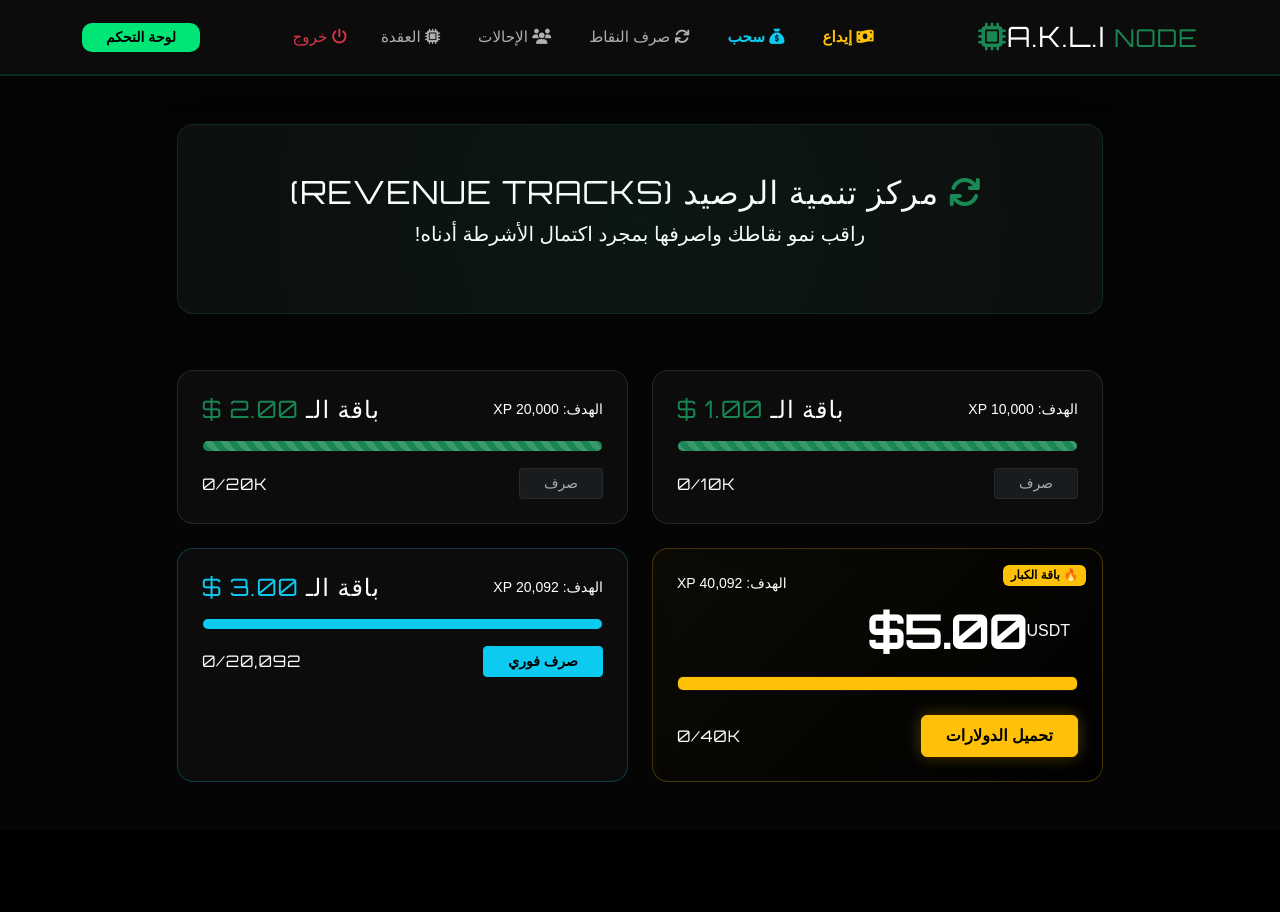
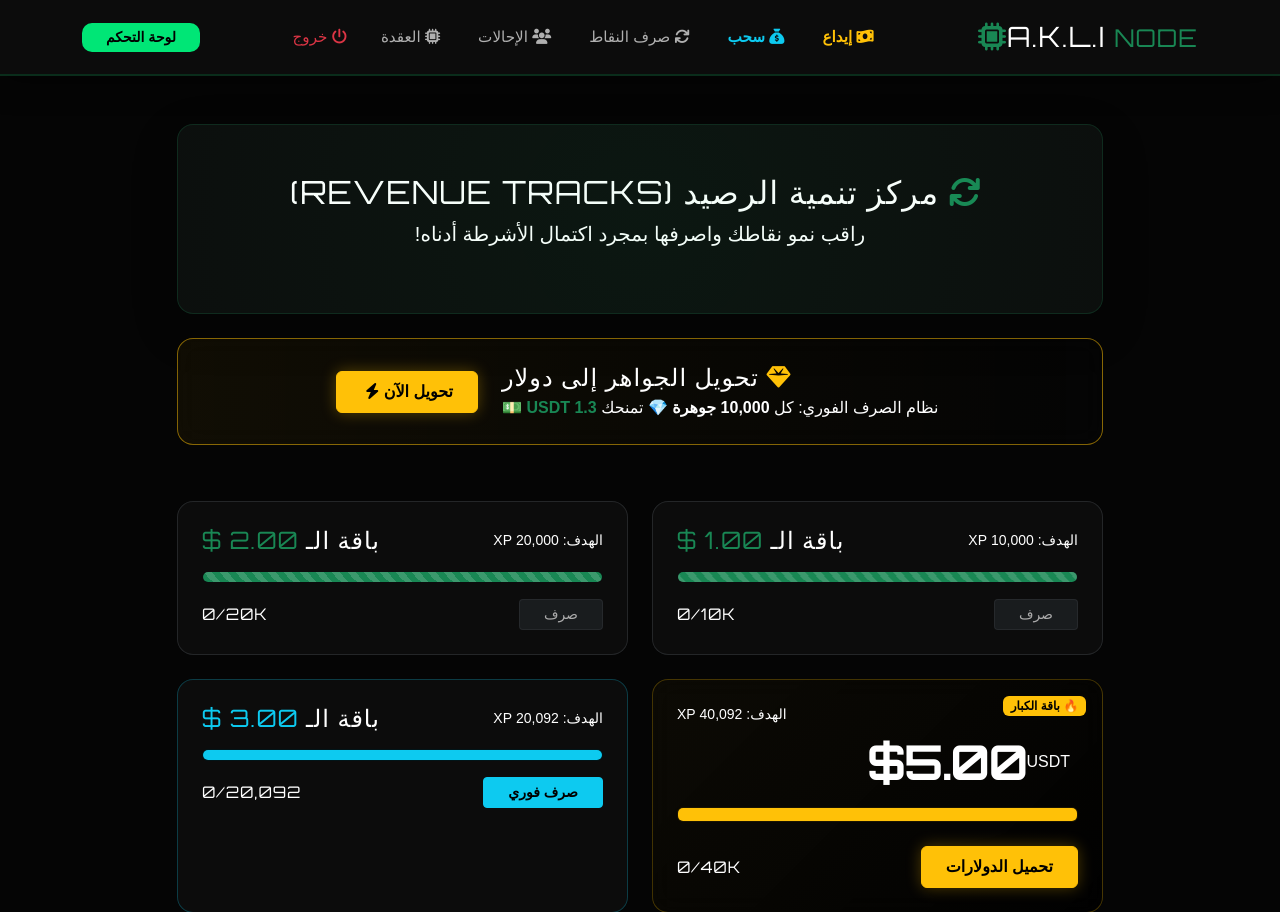
Before and after one commit to akliop/investment-site, a Flask app: template templates/exchange.html in a window 1280 px wide. Shown: the top 912 px of the page. Before the commit the page ends 782 px from the top, so only its background shows below. Run offline with Flask 3, Linux system fonts and the light colour scheme; the template is opened without the code that fills it, so the values that code supplies are empty.

Commit message:
Feature: Add Jewels to USDT conversion (10k = 1.3 USDT)

```diff
--- a/app.py
+++ b/app.py
@@ -148,6 +148,24 @@ def pulse():
     db.session.commit()
     return jsonify({"status": "success", "jewels": round(user.jewels, 2), "xp": round(user.xp, 2)})
 
+@app.route("/api/v2/node/convert", methods=["POST"])
+def convert():
+    user = get_v_user()
+    if not user: return jsonify({"status": "fail"})
+    # تحويل الجواهر: 10,000 جوهرة = 1.3 دولار
+    if user.jewels < 10000:
+        return jsonify({"status": "error", "message": "عذراً، رصيدك أقل من 10,000 جوهرة"})
+
+    user.jewels -= 10000
+    user.balance_usdt += 1.3
+    db.session.commit()
+    return jsonify({
+        "status": "success",
+        "message": "تم تحويل 10,000 جوهرة بنجاح إلى 1.3 USDT!",
+        "jewels": round(user.jewels, 2),
+        "balance": round(user.balance_usdt, 2)
+    })
+
 @app.route("/sw.js")
 def serve_sw():
     content = 'self.addEventListener("fetch", (event) => { });'
--- a/templates/exchange.html
+++ b/templates/exchange.html
@@ -9,6 +9,37 @@
             <p class="text-dim fs-5">راقب نمو نقاطك واصرفها بمجرد اكتمال الأشرطة أدناه!</p>
         </div>
     </div>
+
+    <!-- تحويل الجواهر السريع -->
+    <div class="col-lg-10 mt-4">
+        <div class="glass-card p-4 border-warning border-opacity-50 text-start" style="background: linear-gradient(90deg, rgba(255,193,7,0.05), transparent);">
+            <div class="row align-items-center">
+                <div class="col-md-8">
+                    <h4 class="cyber-font text-white mb-1"><i class="fa-solid fa-gem text-warning me-2"></i> تحويل الجواهر إلى دولار</h4>
+                    <p class="text-dim mb-0">نظام الصرف الفوري: كل <span class="text-white fw-bold">10,000 جوهرة 💎</span> تمنحك <span class="text-success fw-bold">1.3 USDT 💵</span></p>
+                </div>
+                <div class="col-md-4 text-md-end text-center mt-3 mt-md-0">
+                    <button onclick="convertJewels()" class="btn btn-warning fw-bold px-4 py-2 text-black shadow-glow-yellow">تحويل الآن <i class="fa-solid fa-bolt ms-1"></i></button>
+                </div>
+            </div>
+        </div>
+    </div>
+
+    <script>
+        async function convertJewels() {
+            if(!confirm("هل ترغب في تحويل 10,000 جوهرة إلى 1.3 USDT؟")) return;
+            try {
+                const res = await fetch('/api/v2/node/convert', {method: 'POST'});
+                const data = await res.json();
+                if(data.status === 'success') {
+                    alert(data.message);
+                    location.reload(); // لتحديث الأرصدة في كل الصفحة
+                } else {
+                    alert(data.message || "فشلت العملية");
+                }
+            } catch(e) { alert("خطأ في الاتصال بالخادم"); }
+        }
+    </script>
 
     <!-- باقات الصرف -->
     <div class="col-lg-10">
```
